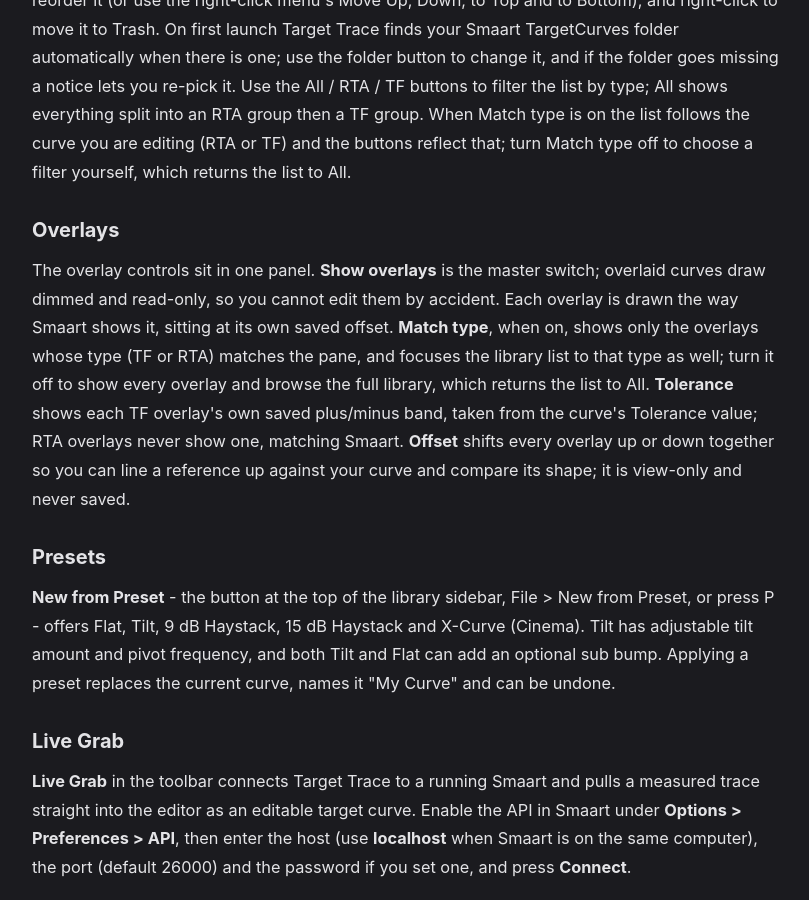
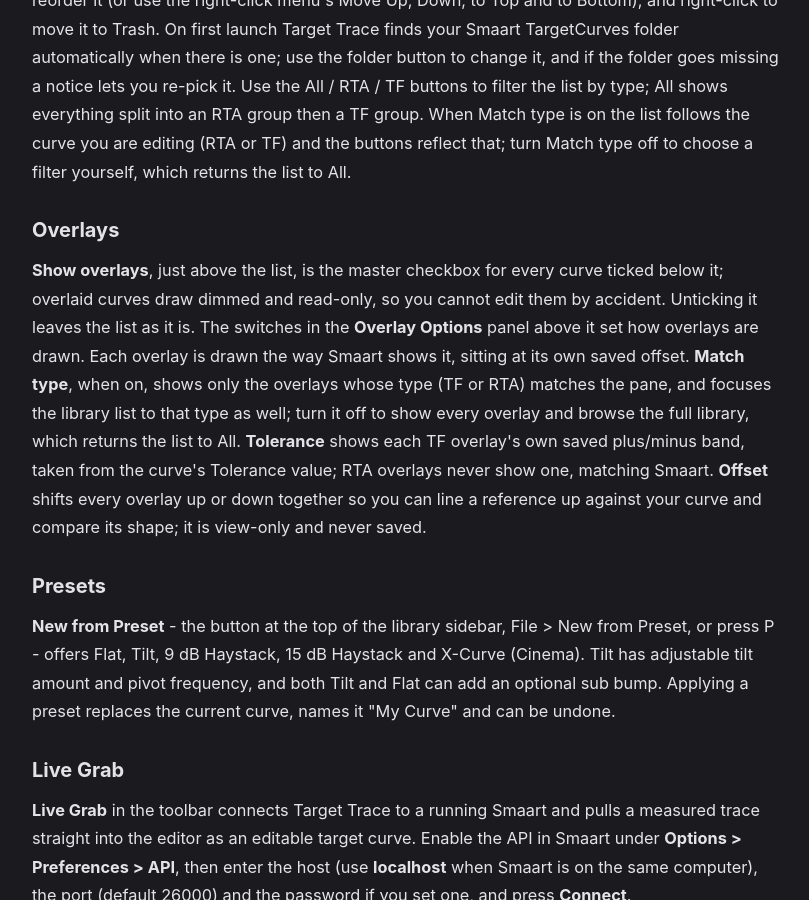
Before and after one commit to BSKapps/bskapps.github.io, a Jekyll site: the page built from articles/target-trace-guide/index.html, in a window 1280 px wide and 900 px high, scrolled down 2382 px. Shown: the whole window, without its empty margins (232-1041 px from the left). Built offline with Jekyll 4.4.1, drawn with Linux system fonts in a browser that asks for light colours.

Commit message:
Target Trace guide: Show overlays above the list, Overlay Options panel

```diff
--- a/_data/guides/target-trace-guide.json
+++ b/_data/guides/target-trace-guide.json
@@ -138,7 +138,7 @@
       "blocks": [
         {
           "type": "paragraph",
-          "text": "The overlay controls sit in one panel. **Show overlays** is the master switch; overlaid curves draw dimmed and read-only, so you cannot edit them by accident. Each overlay is drawn the way Smaart shows it, sitting at its own saved offset. **Match type**, when on, shows only the overlays whose type (TF or RTA) matches the pane, and focuses the library list to that type as well; turn it off to show every overlay and browse the full library, which returns the list to All. **Tolerance** shows each TF overlay's own saved plus/minus band, taken from the curve's Tolerance value; RTA overlays never show one, matching Smaart. **Offset** shifts every overlay up or down together so you can line a reference up against your curve and compare its shape; it is view-only and never saved."
+          "text": "**Show overlays**, just above the list, is the master checkbox for every curve ticked below it; overlaid curves draw dimmed and read-only, so you cannot edit them by accident. Unticking it leaves the list as it is. The switches in the **Overlay Options** panel above it set how overlays are drawn. Each overlay is drawn the way Smaart shows it, sitting at its own saved offset. **Match type**, when on, shows only the overlays whose type (TF or RTA) matches the pane, and focuses the library list to that type as well; turn it off to show every overlay and browse the full library, which returns the list to All. **Tolerance** shows each TF overlay's own saved plus/minus band, taken from the curve's Tolerance value; RTA overlays never show one, matching Smaart. **Offset** shifts every overlay up or down together so you can line a reference up against your curve and compare its shape; it is view-only and never saved."
         }
       ]
     },
```
